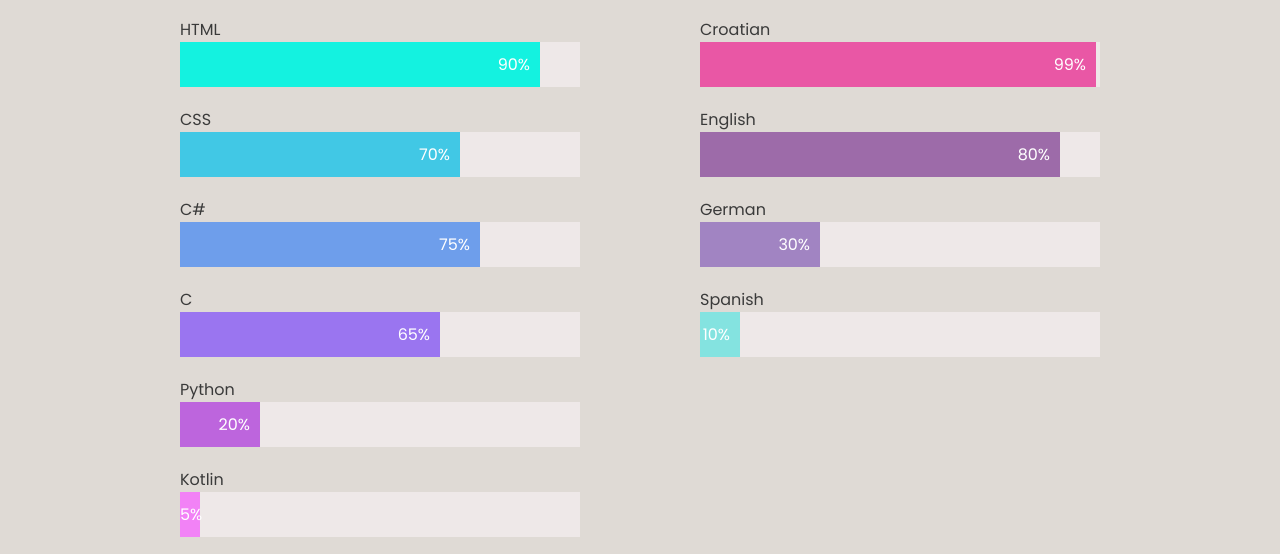
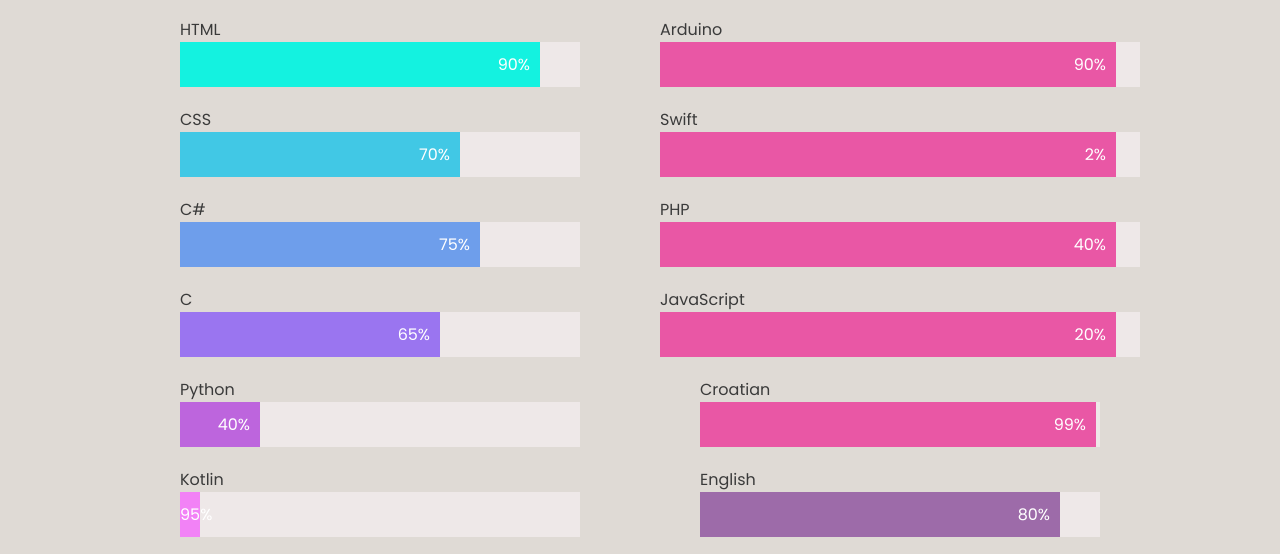
Before and after one commit to Klara-Iva/orwima-zavrsni-web-projekt, a plain HTML site: page languages.html in a window 1280 px wide. Shown: the part 223-777 px from the top of the page. Drawn offline with Linux system fonts and the light colour scheme.

Commit message:
Update languages.html

```diff
--- a/languages.html
+++ b/languages.html
@@ -79,14 +79,14 @@
       <div class="p5">
         <p>Python</p>
         <div class="progress">
-          <div class="skills p5skill">20%</div>
+          <div class="skills p5skill">40%</div>
         </div>
       </div>
 
       <div class="p6">
         <p>Kotlin</p>
         <div class="progress">
-          <div class="skills p6skill">5%</div>
+          <div class="skills p6skill">95%</div>
         </div>
       </div>
 
@@ -94,6 +94,34 @@
         <p>Sql</p>
         <div class="progress">
           <div class="skills p7skill">95%</div>
+        </div>
+      </div>
+
+        <div class="p8">
+        <p>Arduino</p>
+        <div class="progress">
+          <div class="skills p7skill">90%</div>
+        </div>
+      </div>
+
+        <div class="p9">
+        <p>Swift</p>
+        <div class="progress">
+          <div class="skills p7skill">2%</div>
+        </div>
+      </div>
+
+        <div class="p10">
+        <p>PHP</p>
+        <div class="progress">
+          <div class="skills p7skill">40%</div>
+        </div>
+      </div>
+
+       <div class="p11">
+        <p>JavaScript</p>
+        <div class="progress">
+          <div class="skills p7skill">20%</div>
         </div>
       </div>
 
```
